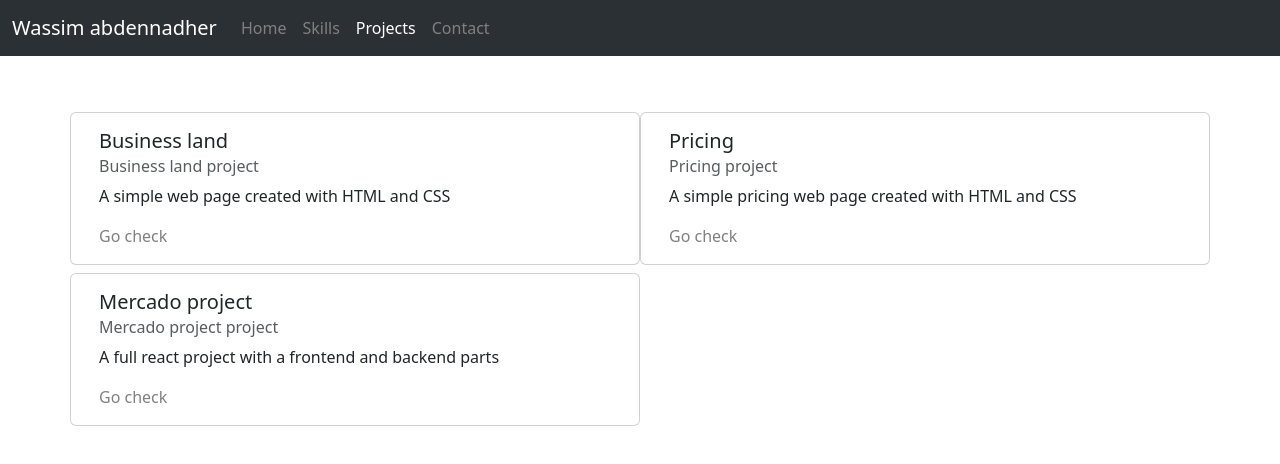
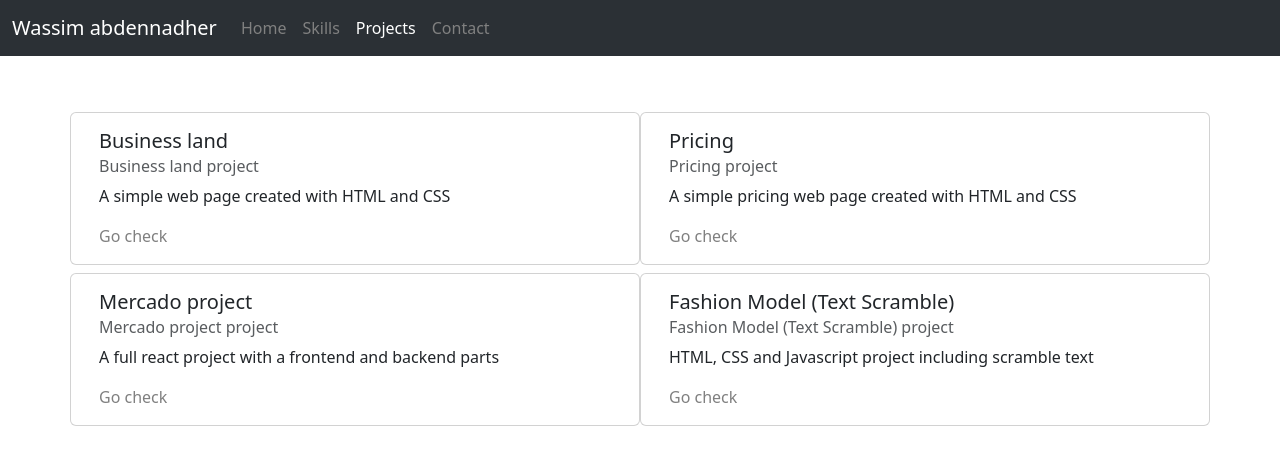
Before and after one commit to Wassimabdennadher/Portfolio, a React (Create React App) app: page /projects in a window 1280 px wide. Shown: the top 464 px of the page. Built offline with nearby package versions, Linux system fonts and the light colour scheme.

Commit message:
Add a new project

```diff
--- a/src/pages/Projects.js
+++ b/src/pages/Projects.js
@@ -19,6 +19,12 @@ function Projects() {
       pName: 'Mercado project',
       ghubLink: 'https://wassim-abdennadher-mercado.vercel.app/items',
       description : 'A full react project with a frontend and backend parts '
+    },
+    {
+      id: 4,
+      pName: 'Fashion Model (Text Scramble)',
+      ghubLink: 'https://wassimabdennadher.github.io/Fashionmodel',
+      description : 'HTML, CSS and Javascript project including scramble text'
     }
   ]
   return (
```
